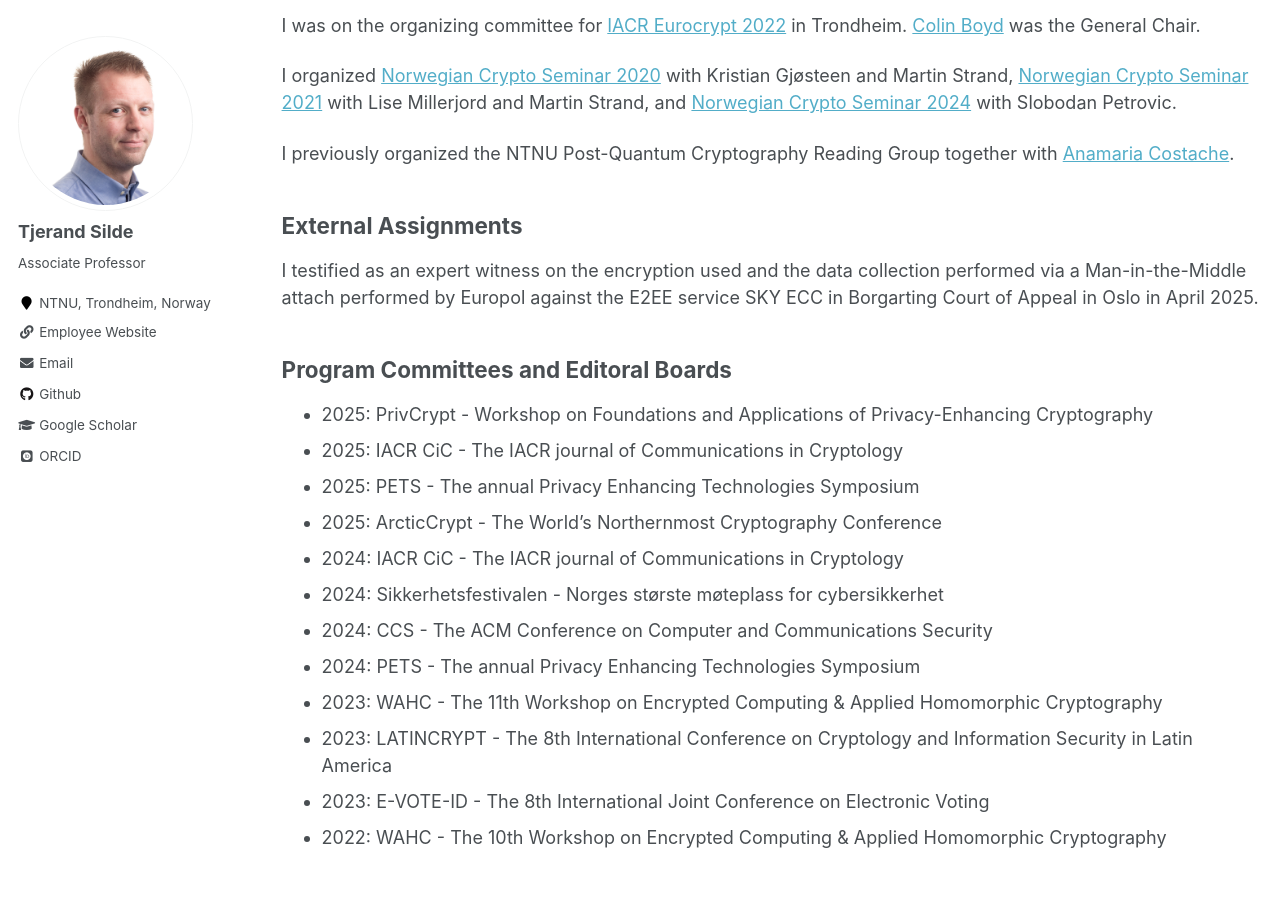
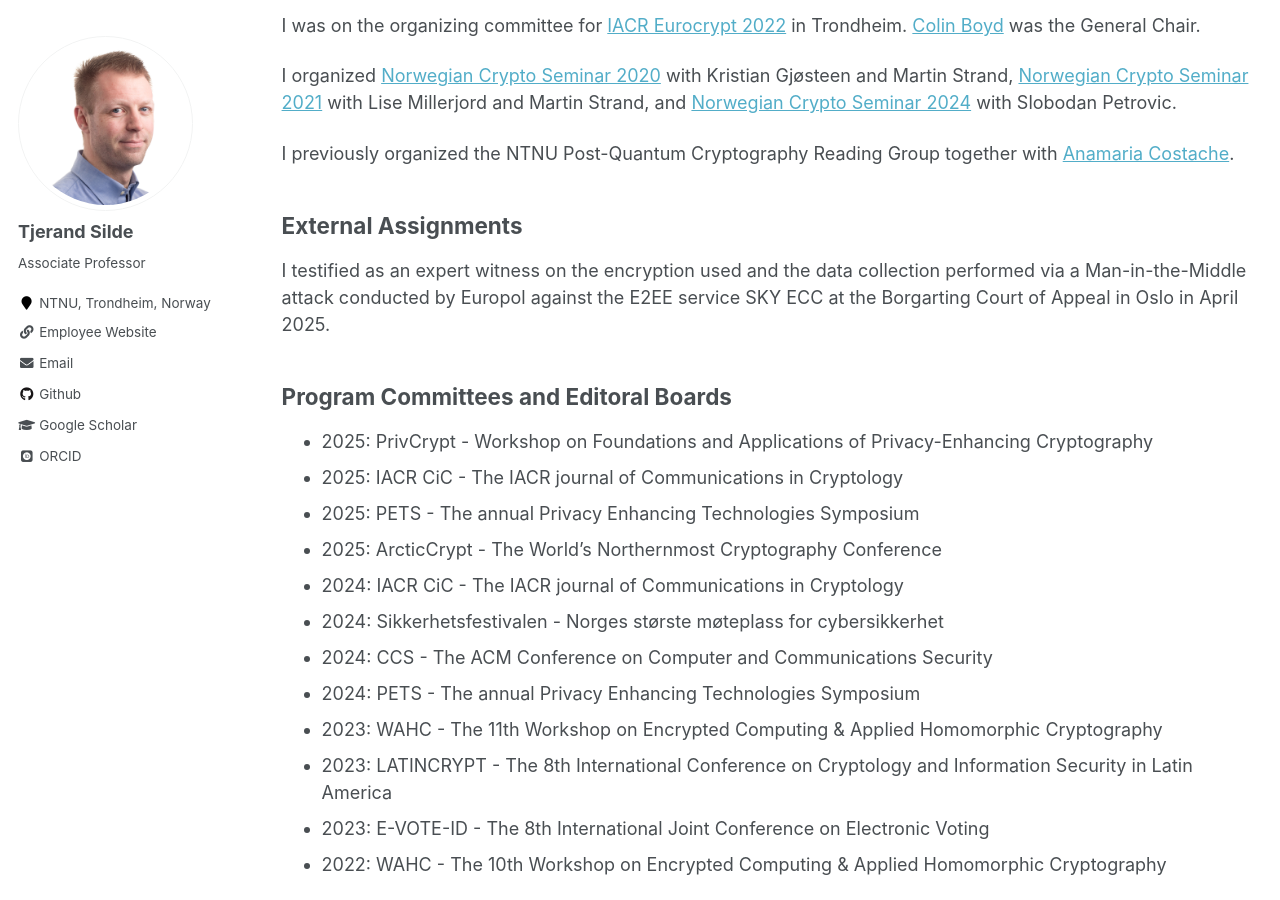
Before and after one commit to tjesi/tjesi.github.io, a Jekyll site: the page built from _pages/service.md, in a window 1280 px wide and 900 px high, scrolled down 478 px. Built offline with Jekyll 4.4.1, drawn with Linux system fonts in a browser that asks for light colours; some web fonts are replaced.

Commit message:
Update service.md

```diff
--- a/_pages/service.md
+++ b/_pages/service.md
@@ -21,8 +21,8 @@
 
 ## External Assignments
 
-I testified as an expert witness on the encryption used and the data collection performed via a Man-in-the-Middle
-attach performed by Europol against the E2EE service SKY ECC in Borgarting Court of Appeal in Oslo in April 2025.
+I testified as an expert witness on the encryption used and the data collection performed via a Man-in-the-Middle attack
+conducted by Europol against the E2EE service SKY ECC at the Borgarting Court of Appeal in Oslo in April 2025.
 
 ## Program Committees and Editoral Boards
 
```
